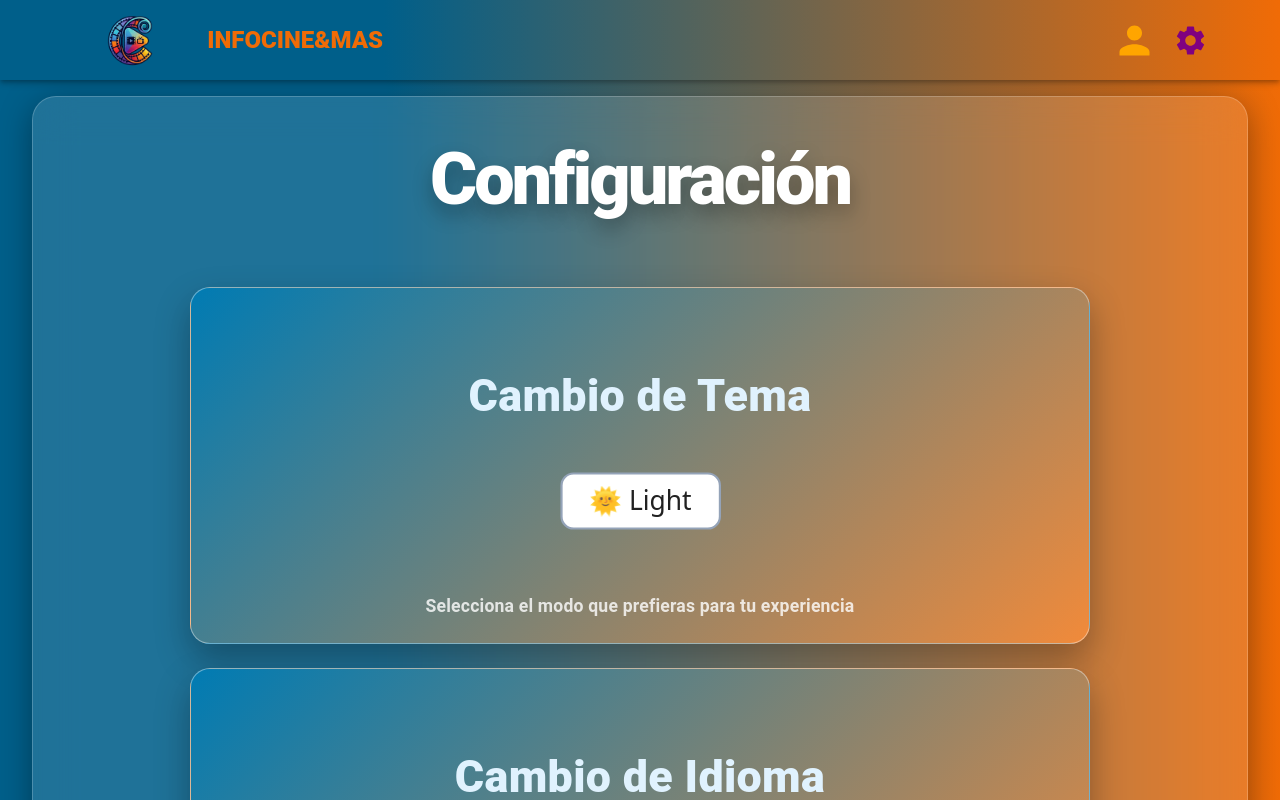
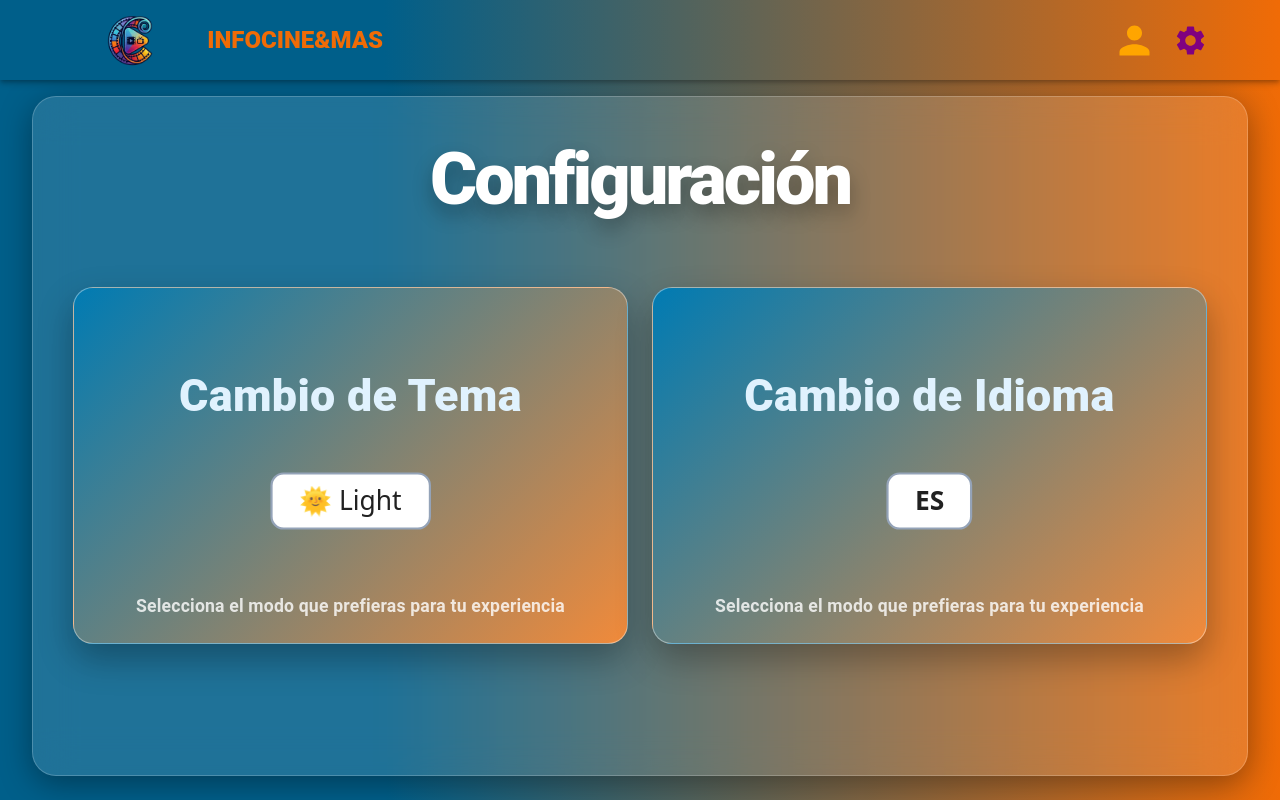
Before and after one commit to CarlosAparicio7/TFG-CarlosAparicio_AdrianRey-Front, a React (Vite) app: page /settings in a window 1280 px wide. Shown: the top 800 px of the page. Built offline with nearby package versions, Linux system fonts and the light colour scheme.

Commit message:
Cambio de diseño

```diff
--- a/src/components/LanguageSwitcher.tsx
+++ b/src/components/LanguageSwitcher.tsx
@@ -12,7 +12,6 @@ export default function LanguageSwitcher() {
     return (
         <button
             onClick={toggleLanguage}
-            // Mismas clases exactas que tu ThemeToggle
             className="px-3 py-1 rounded-md border border-slate-400 bg-white text-xs flex items-center gap-2 dark:bg-slate-800 dark:border-slate-500 transition-all hover:bg-slate-100 dark:hover:bg-slate-700"
         >
             <span className="font-bold">{label}</span>
--- a/src/pages/Settings.tsx
+++ b/src/pages/Settings.tsx
@@ -24,6 +24,7 @@ export default function Settings() {
                         </Box>
 
                         <Grid container spacing={3} sx={{ width: '100%', margin: 0, display: 'flex', justifyContent: 'center' }}>
+                            <Grid size={{ xs: 12, md: 6 }}>
                                 <Card sx={{ width: '100%', maxWidth: 900, display: 'flex', flexDirection: 'column', borderRadius: 5, background: 'linear-gradient(135deg, #007bb3 0%, #f18a3a 100%)', border: '1px solid rgba(255, 255, 255, 0.4)', boxShadow: '0 15px 35px rgba(0,0,0,0.3)', transition: 'all 0.4s ease' }}>
                                     <CardContent sx={{ display: 'flex', flexDirection: 'column', alignItems: 'center', py: { xs: 6, md: 10 } }}>
                                         <Typography variant="h4" noWrap sx={{ fontWeight: 900, mb: 4, color: '#e0f2fe', fontSize: { xs: '2rem', md: '2.8rem' }, textAlign: 'center' }}>
@@ -39,7 +40,9 @@ export default function Settings() {
                                         </Typography>
                                     </CardContent>
                                 </Card>
+                            </Grid>
 
+                            <Grid size={{ xs: 12, md: 6 }}>
                                 <Card sx={{ width: '100%', maxWidth: 900, display: 'flex', flexDirection: 'column', borderRadius: 5, background: 'linear-gradient(135deg, #007bb3 0%, #f18a3a 100%)', border: '1px solid rgba(255, 255, 255, 0.4)', boxShadow: '0 15px 35px rgba(0,0,0,0.3)', transition: 'all 0.4s ease' }}>
                                     <CardContent sx={{ display: 'flex', flexDirection: 'column', alignItems: 'center', py: { xs: 6, md: 10 } }}>
                                         <Typography variant="h4" noWrap sx={{ fontWeight: 900, mb: 4, color: '#e0f2fe', fontSize: { xs: '2rem', md: '2.8rem' }, textAlign: 'center' }}>
@@ -56,6 +59,7 @@ export default function Settings() {
                                     </CardContent>
                                 </Card>
                             </Grid>
+                        </Grid>
                     </Paper>
                 </Container>
                 <Footer/>
```
Lines whose indentation alone changed are shown as unchanged.
